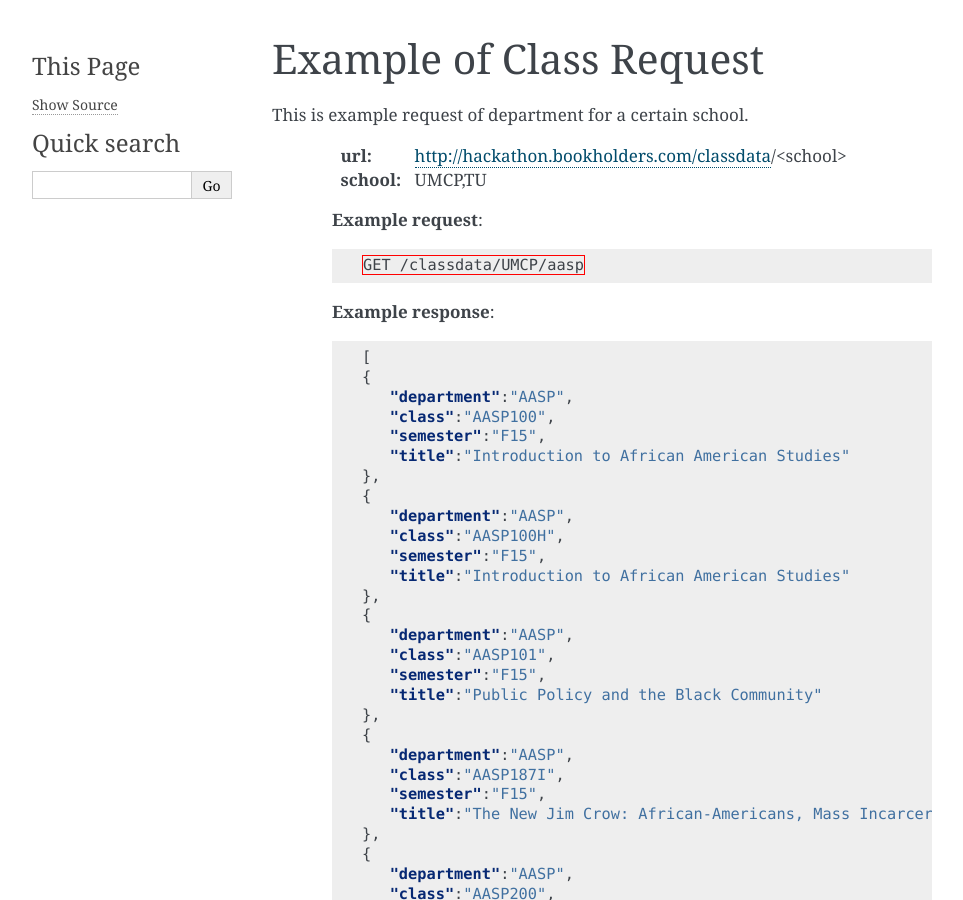
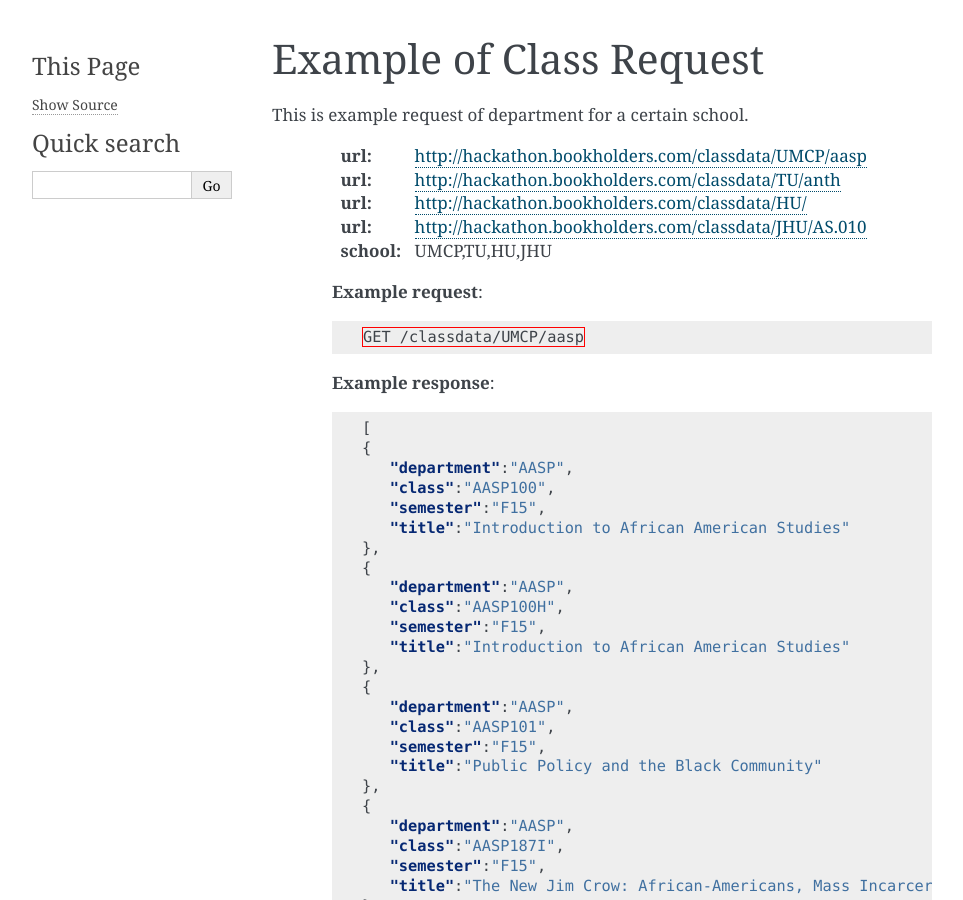
Before and after one commit to bookholders/classdataapi, a Sphinx documentation site: the page built from docs/class.rst, in a window 1280 px wide and 900 px high. Shown: the whole window, without its empty margins (148-1111 px from the left). Built offline with Sphinx 7.4.7, drawn with Linux system fonts in a browser that asks for light colours.

Commit message:
Update class.rst

```diff
--- a/docs/class.rst
+++ b/docs/class.rst
@@ -4,8 +4,11 @@
 
 This is example request of department for a certain school.
 
-   :url: http://hackathon.bookholders.com/classdata/<school>
-   :school: UMCP,TU
+   :url: http://hackathon.bookholders.com/classdata/UMCP/aasp
+   :url: http://hackathon.bookholders.com/classdata/TU/anth
+   :url: http://hackathon.bookholders.com/classdata/HU/
+   :url: http://hackathon.bookholders.com/classdata/JHU/AS.010
+   :school: UMCP,TU,HU,JHU
 
 
    **Example request**:
```
